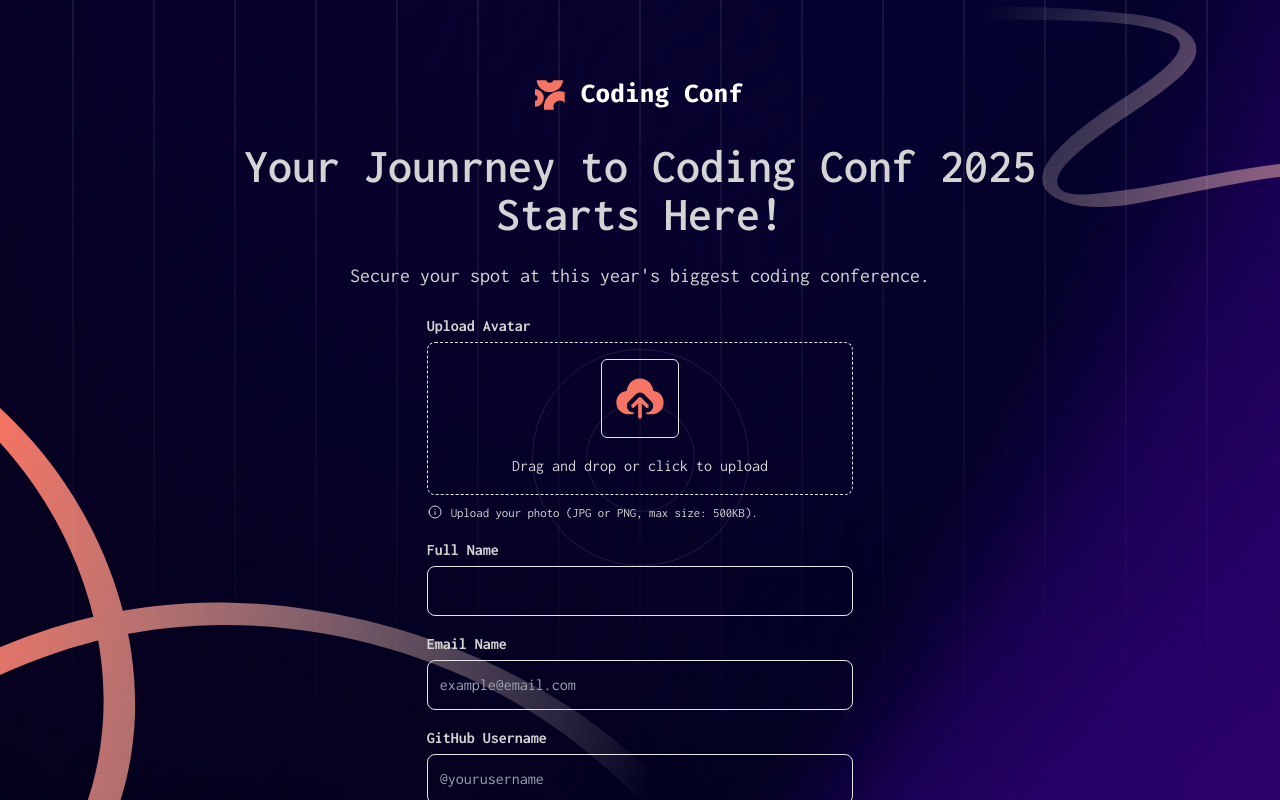
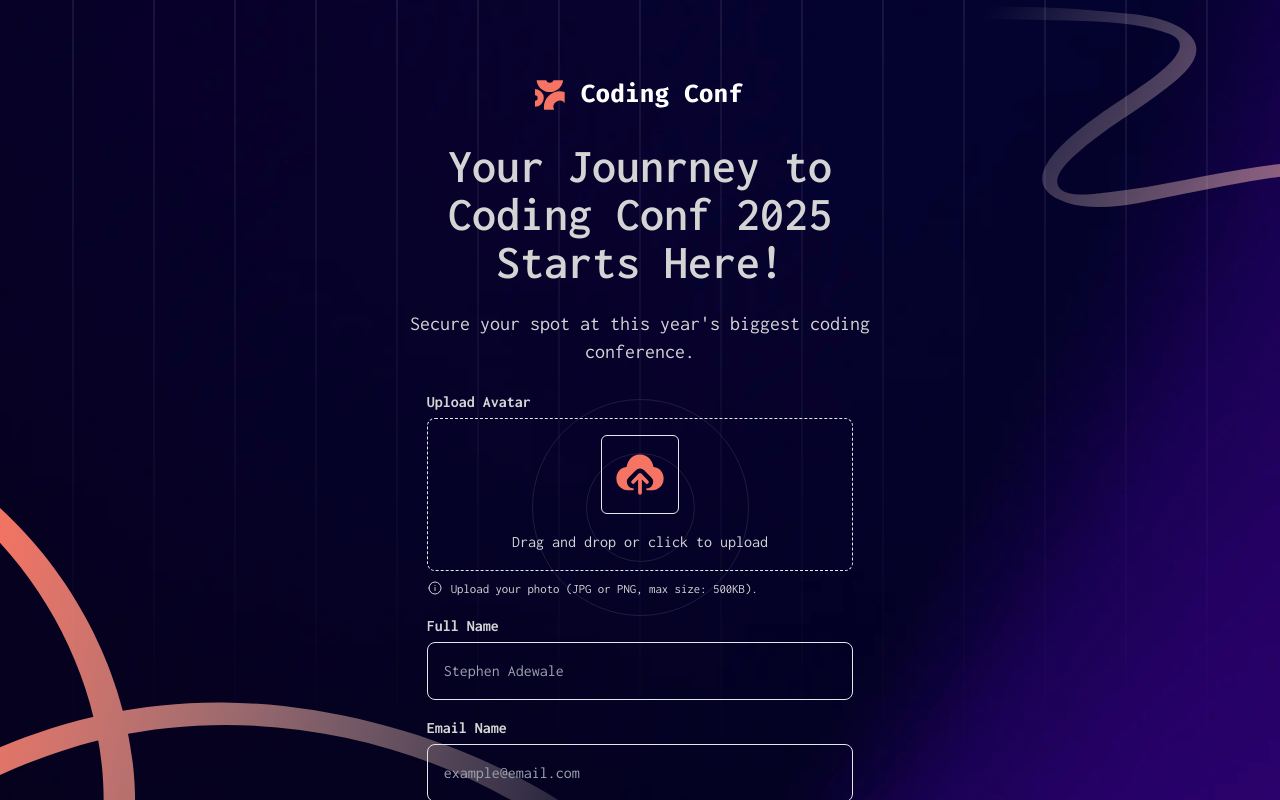
Before and after one commit to DemoStephen/conference-ticket-generator-main, a React (Vite) app: page / in a window 1280 px wide. Shown: the top 800 px of the page. Built offline with nearby package versions, Linux system fonts and the light colour scheme.

Commit message:
UI Updated for proper navigation

```diff
--- a/src/App.jsx
+++ b/src/App.jsx
@@ -1,13 +1,11 @@
 import Form from "./UI/Form";
 import Header from "./UI/Header";
-import Output from "./UI/Output";
 
 function App() {
   return (
     <>
       <Header />
       <Form />
-      {/* <Output /> */}
     </>
   );
 }
--- a/src/Components/Input.jsx
+++ b/src/Components/Input.jsx
@@ -7,7 +7,7 @@ export default function Input({ label, ...props }) {
           {label}
         </label>
         <input
-          className="w-full p-3 rounded-lg border bg-transparent"
+          className="w-full p-4 rounded-lg border bg-transparent"
           {...props}
         />
       </fieldset>
--- a/src/UI/Form.jsx
+++ b/src/UI/Form.jsx
@@ -8,7 +8,13 @@ export default function Form() {
       className="w-5/6 md:w-4/5 lg:w-3/6 m-auto flex flex-col gap-4"
     >
       <ImageInput />
-      <Input label="Full Name" id="full-name" type="text" name="full-name" />
+      <Input
+        label="Full Name"
+        id="full-name"
+        type="text"
+        name="full-name"
+        placeholder="Stephen Adewale"
+      />
       <Input
         label="Email Name"
         id="email-name"
--- a/src/UI/Header.jsx
+++ b/src/UI/Header.jsx
@@ -1,11 +1,11 @@
 import logo from "../assets/images/logo-full.svg";
 export default function Header() {
   return (
-    <header className="text-center">
+    <header className="text-center md:w-3/5 px-8 md:px-0 m-auto">
       <div>
         <img className="mx-auto my-8" src={logo} alt="logo" />
       </div>
-      <h1 className="text-5xl font-semibold">
+      <h1 className="text-4xl md:text-5xl font-semibold">
         Your Jounrney to Coding Conf 2025 Starts Here!
       </h1>
       <p className="text-xl my-6">
```
